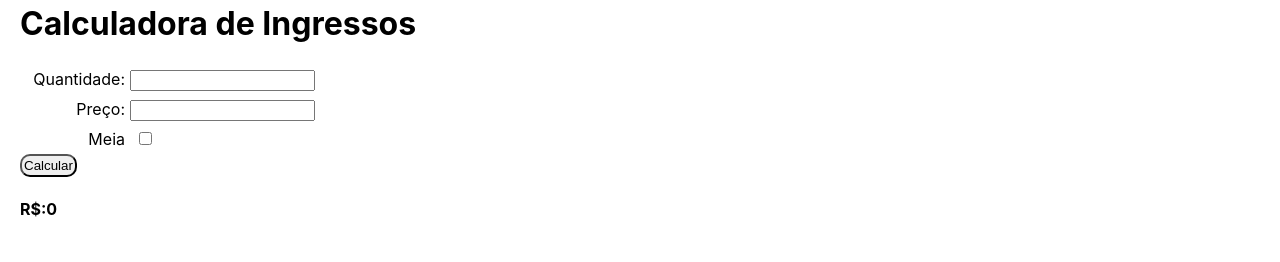
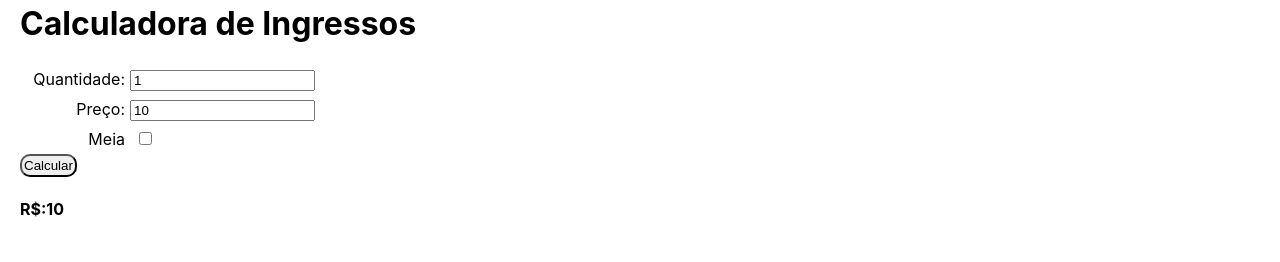
Before and after one commit to David-Santana98/estudo, a React (Create React App) app: page /varestado in a window 1280 px wide. Shown: the part 427-689 px from the top of the page. Built offline with nearby package versions, Linux system fonts and the light colour scheme.

Commit message:
entendendo os efeitos

```diff
--- a/src/App.js
+++ b/src/App.js
@@ -11,6 +11,7 @@ function App() {
         <Link to='/eventos'>Ir para eventos</Link>
         <Link to='/discord'>Ir para CartãoDiscord</Link>
         <Link to='/varestado'>Ir para VarEstado</Link>
+        <Link to='/renderizacao'>Ir para Renderizacao</Link>
       </header>
     </div>
   );
--- a/src/Renderizacao.js
+++ b/src/Renderizacao.js
@@ -1,4 +1,6 @@
 import { useState } from "react";
+import { Link } from "react-router-dom";
+
 
 export default function Renderizacao() {
   const [num, setNum] = useState(0);
@@ -22,7 +24,7 @@ export default function Renderizacao() {
         {exibir === true &&
         <div>
             <h2>Você ganhou um carro!!!</h2>
-            <h2>Uma Ferrari!!</h2>
+            <h3>Uma Ferrari!!</h3>
         </div>
         }
 
@@ -31,6 +33,9 @@ export default function Renderizacao() {
       <h2>{num}</h2>
 
       <button onClick={Incr}>Incr.</button>
+      <br/>
+      <br/>
+      <Link to='/'> Voltar para home </Link>
     </div>
   );
 }
--- a/src/components/calculadora/Index.js
+++ b/src/components/calculadora/Index.js
@@ -1,11 +1,16 @@
-import { useState } from "react";
+import { useEffect, useState } from "react";
 import "./Index.css";
 
 export default function Calculadora() {
-  const [qtd, setQtd] = useState(0);
-  const [preco, setPreco] = useState(0);
+  const [qtd, setQtd] = useState(1);
+  const [preco, setPreco] = useState(10);
   const [meia, setMeia] = useState(false);
-  const [total, setTotal] = useState(0);
+  const [total, setTotal] = useState(10);
+
+  useEffect(() => {
+    Calcular();
+  // eslint-disable-next-line react-hooks/exhaustive-deps
+  }, [qtd, preco, meia]);
 
   function Calcular() {
     let tot = 0;
@@ -24,16 +29,25 @@ export default function Calculadora() {
       <div>
         <label>Quantidade:</label>
 
-        <input type="text" onChange={(e) => setQtd(Number(e.target.value))} />
+        <input
+          type="text"
+          value={qtd}
+          onChange={(e) => setQtd(Number(e.target.value))}
+        />
       </div>
       <div>
         <label>Preço:</label>
-        <input type="text" onChange={(e) => setPreco(Number(e.target.value))} />
+        <input
+          type="text"
+          value={preco}
+          onChange={(e) => setPreco(Number(e.target.value))}
+        />
       </div>
       <div>
         <label>Meia</label>{" "}
         <input
           type="checkbox"
+          checked={meia}
           onChange={(e) => setMeia(e.target.checked)}
         />
       </div>
```
